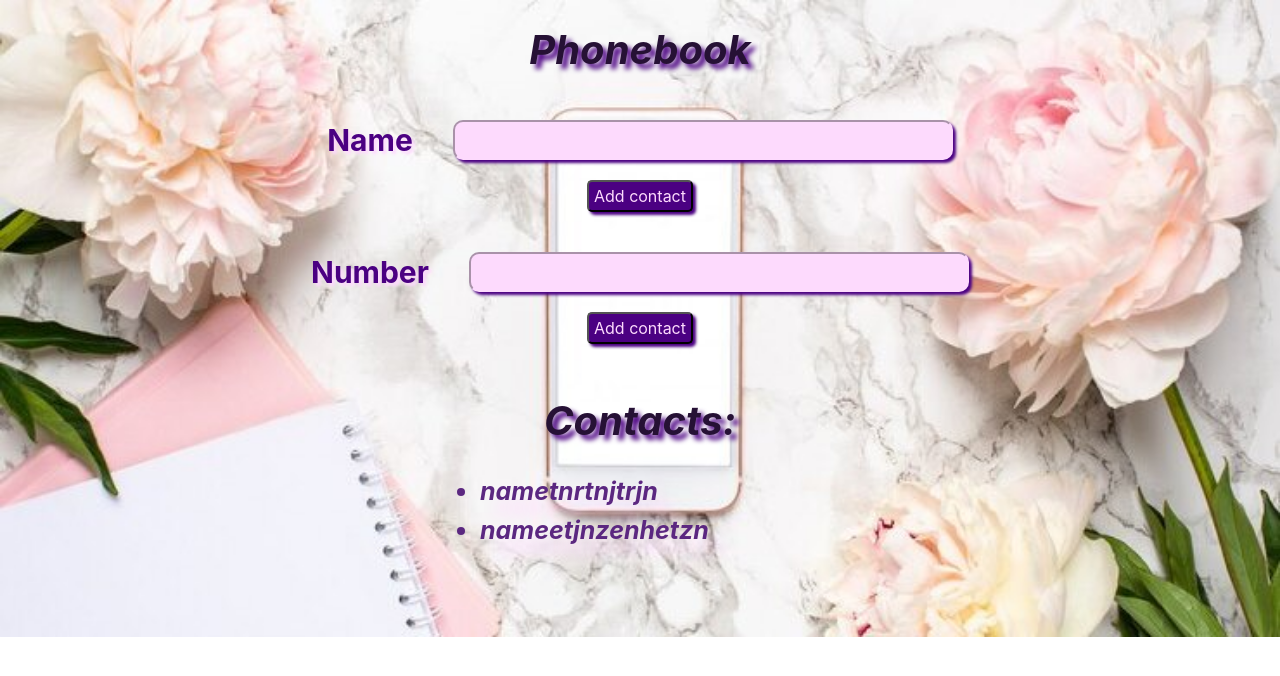
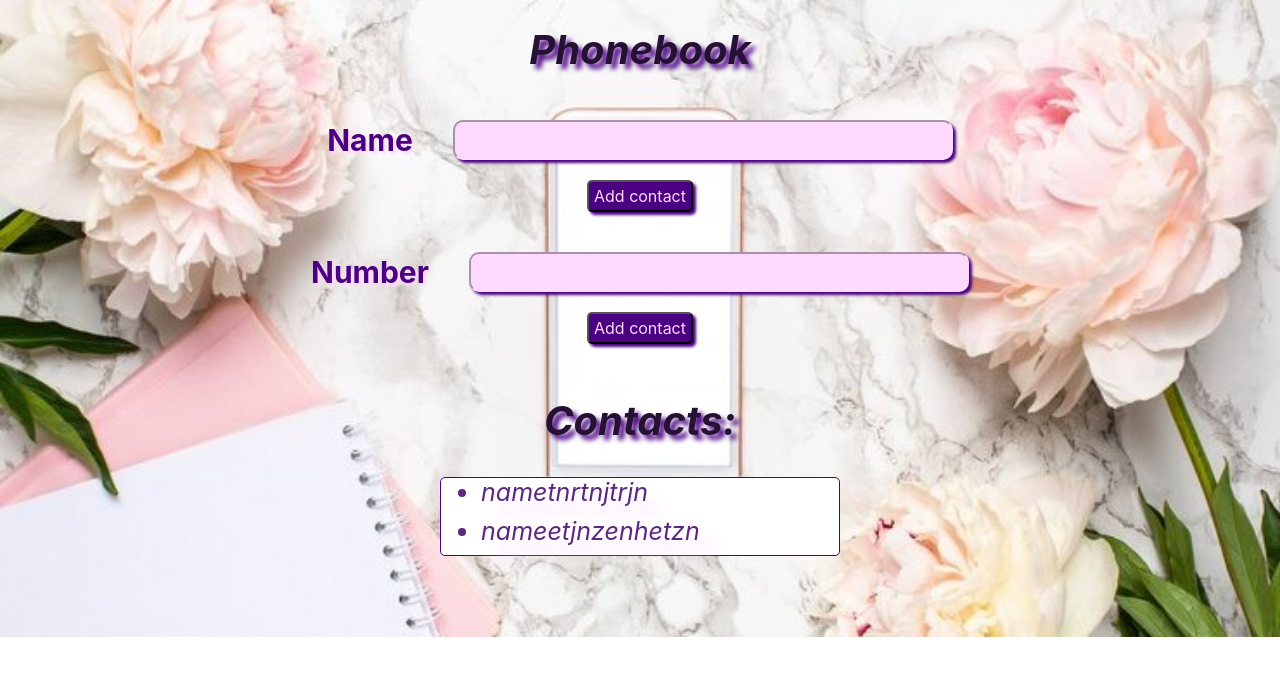
Before and after one commit to Tate-T/goit-react-hw-02-phonebook-bc13, a React (Create React App) app: page / in a window 1280 px wide. Shown: the top 676 px of the page. Built offline with nearby package versions, Linux system fonts and the light colour scheme.

Commit message:
styles of contacts-form

```diff
--- a/src/components/Form/Contacts/Contacts.module.css
+++ b/src/components/Form/Contacts/Contacts.module.css
@@ -11,6 +11,9 @@
 }
 
 .contactsList {
+    background-color: white;
+    border: 1px solid indigo;
+    border-radius: 5px;
     text-align:justify;
 }
 
@@ -18,7 +21,6 @@
 color: rgb(91, 39, 128);
 font-style: italic;
 font-size: 25px;
-font-weight: bold;
 text-shadow: 15px 15px 15px rgb(253, 218, 253);
 margin-bottom: 10px;
 }
```
